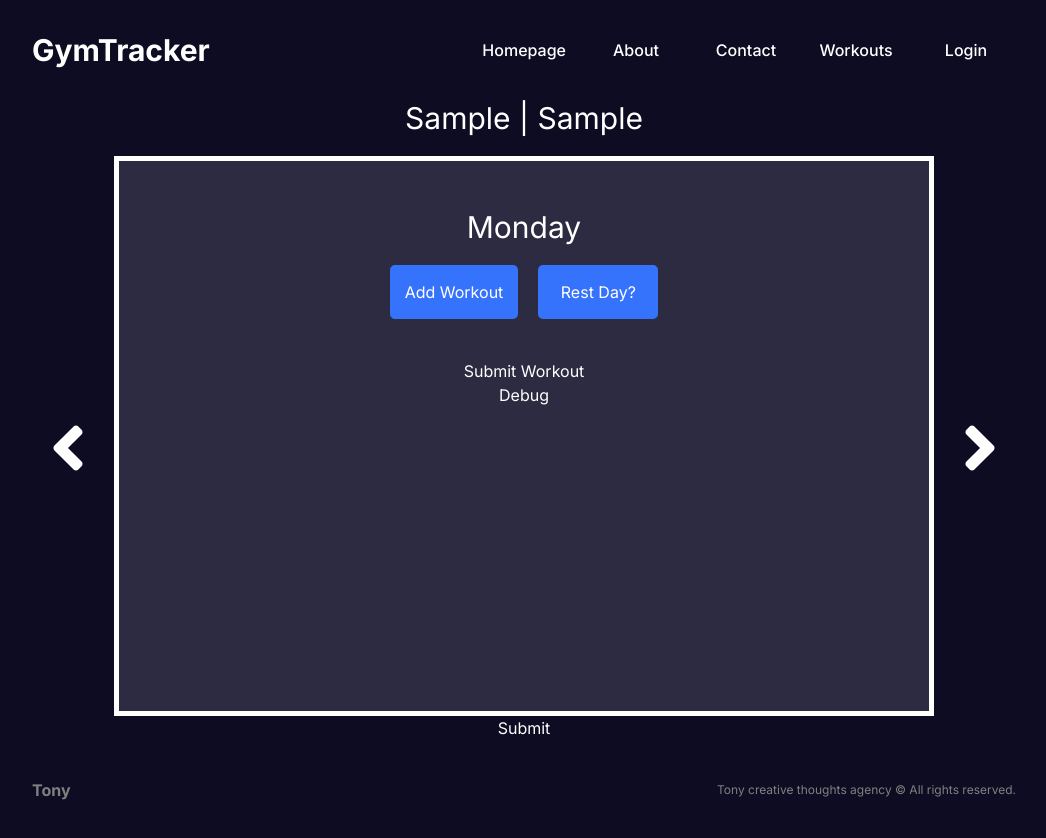
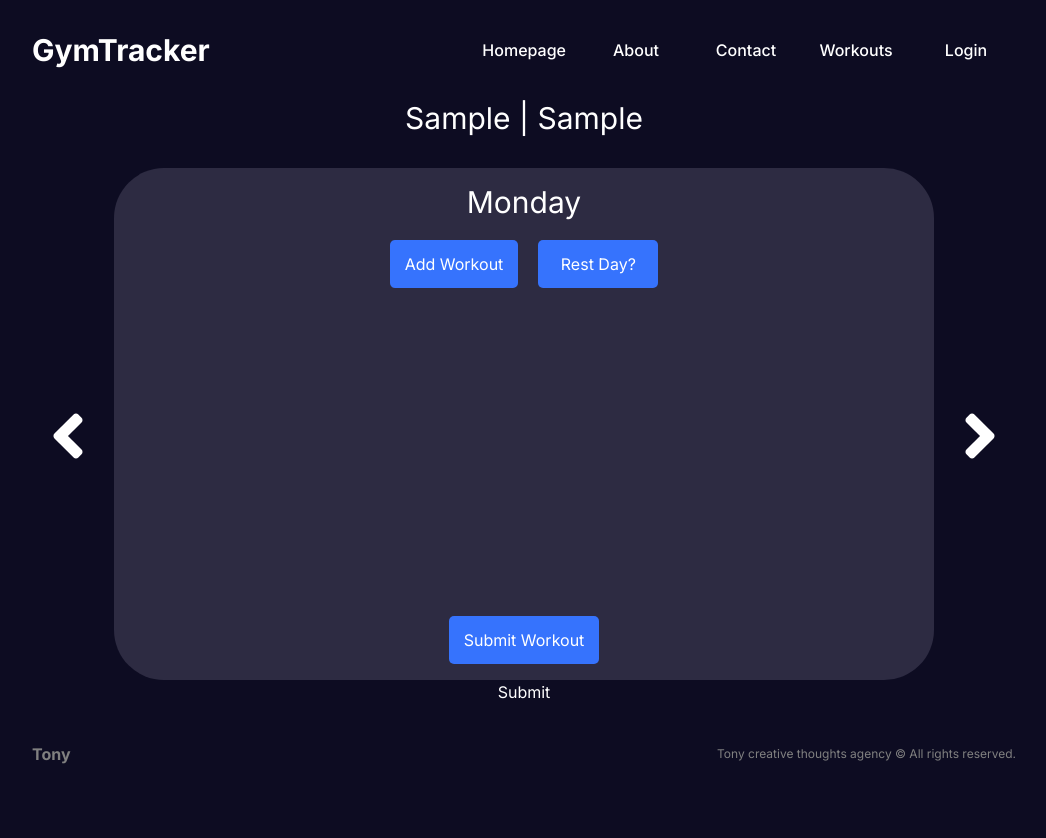
Before and after one commit to TonyNgyen/GymTracker, a Next.js app: page /workouts/add in a window 1280 px wide. Both pictures are taken after typing "Sample", "Sample" into the empty fields and a click on the button "Submit". Shown: the whole page, without its empty margins (116-1162 px from the left). After the commit the page ends 804 px from the top, so only its background shows below. Built offline with nearby package versions, Linux system fonts and the light colour scheme.

Commit message:
Added styles to workout cards

```diff
--- a/package.json
+++ b/package.json
@@ -10,7 +10,7 @@
   },
   "dependencies": {
     "mongoose": "^8.0.0",
-    "next": "14.0.4",
+    "next": "^14.0.5-canary.50",
     "react": "^18",
     "react-dom": "^18",
     "react-icons": "^5.0.0"
--- a/src/app/workouts/add/page.jsx
+++ b/src/app/workouts/add/page.jsx
@@ -81,7 +81,7 @@ function AddPage() {
         )}
         {!firstModal && (
           <div>
-            <h1 className="text-center text-3xl mb-5">
+            <h1 className="text-center text-3xl mb-8">
               {name} | {id}
             </h1>
             <div className="flex">
--- a/src/components/workoutDay/workoutDay.jsx
+++ b/src/components/workoutDay/workoutDay.jsx
@@ -36,6 +36,7 @@ function workoutDay({ day, list }) {
     setSets("");
     setReps("");
     setWeight("");
+    toggle();
   };
 
   const addDay = (e) => {
@@ -48,7 +49,7 @@ function workoutDay({ day, list }) {
 
   const debug = (e) => {
     console.log(workoutsContext);
-  }
+  };
 
   return (
     <div className={styles.card}>
@@ -112,6 +113,7 @@ function workoutDay({ day, list }) {
           <button className={styles.submitButton}>Submit</button>
         </form>
       )}
+      <div className={(rest ? "blur" : "") + " overflow-y-scroll h-full w-full mx-0 my-4"}>
         {workouts.map((workout) => (
           <article className={styles.workouts}>
             <h1 className="justify-self-start">{workout.name}</h1>
@@ -128,8 +130,9 @@ function workoutDay({ day, list }) {
             </button>
           </article>
         ))}
-      <button onClick={addDay}>Submit Workout</button>
-      <button onClick={debug}>Debug</button>
+      </div>
+      <button onClick={addDay} className={styles.button}>Submit Workout</button>
+      {/* <button onClick={debug}>Debug</button> */}
     </div>
   );
 }
--- a/src/components/workoutDay/workoutDay.module.css
+++ b/src/components/workoutDay/workoutDay.module.css
@@ -1,24 +1,22 @@
 .card {
     background: var(--bgSoft);
-    min-height: 70vh;
-    padding: 3rem 1rem;
+    height: 64vh;
+    padding: 1rem;
     display: flex;
     flex-direction: column;
     align-items: center;
     margin: auto;
-    border-width: 5px;
-    border-color: white;
+    border-radius: 50px;
 }
 
 .buttons {
     display: flex;
     justify-content: center;
     gap: 20px;
-    margin-bottom: 2.5em;
 }
 
 .button {
-    padding: 15px;
+    padding: 12px 15px;
     min-width: 120px;
     cursor: pointer;
     border: none;
@@ -27,7 +25,7 @@
 }
 
 .restButton {
-    padding: 15px;
+    padding: 12px 15px;
     min-width: 120px;
     cursor: pointer;
     border: none;
@@ -40,7 +38,7 @@
     gap: 20px;
     justify-content: center;
     width: 80%;
-    margin-bottom: 2rem;
+    margin-top: 1rem;
 }
 
 .form input {
@@ -59,6 +57,13 @@
     border: none;
     border-radius: 5px;
     background-color: var(--btn);
+}
+
+.workoutsContainer {
+    width: 100%;
+    overflow-y: scroll;
+    height: 100%;
+    margin: 1rem 0rem
 }
 
 .workouts {
```
Also changed, not shown: 1 other file (tests, documents, lock files or other folders). Lines whose indentation alone changed are shown as unchanged.
